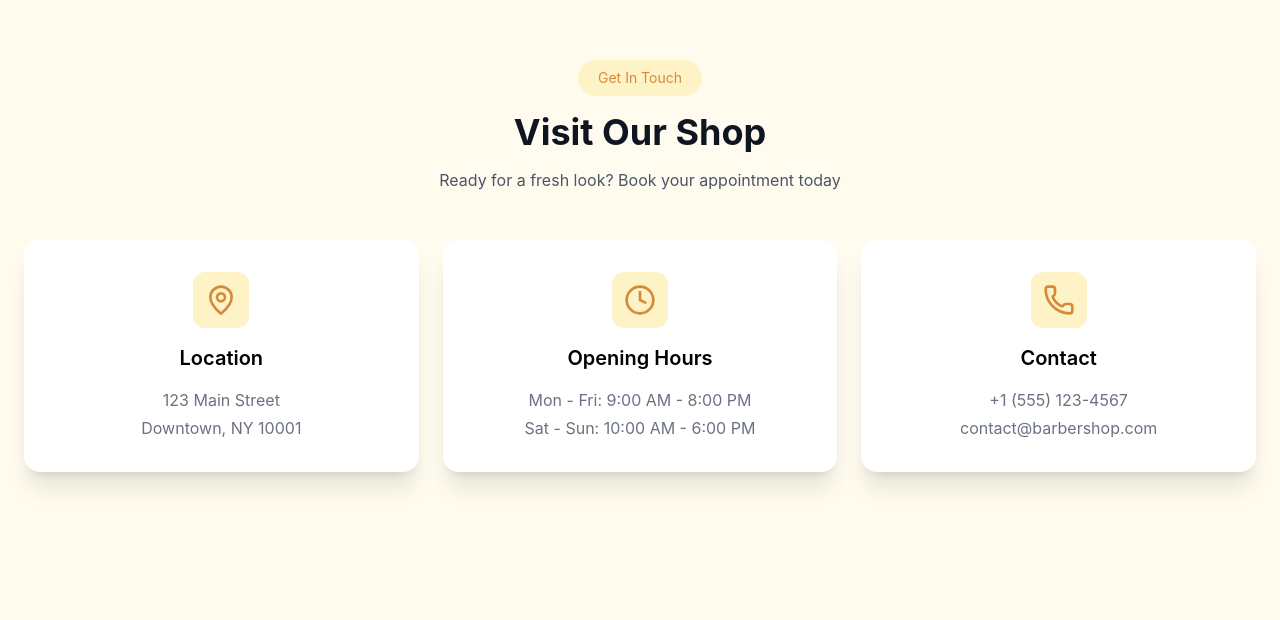
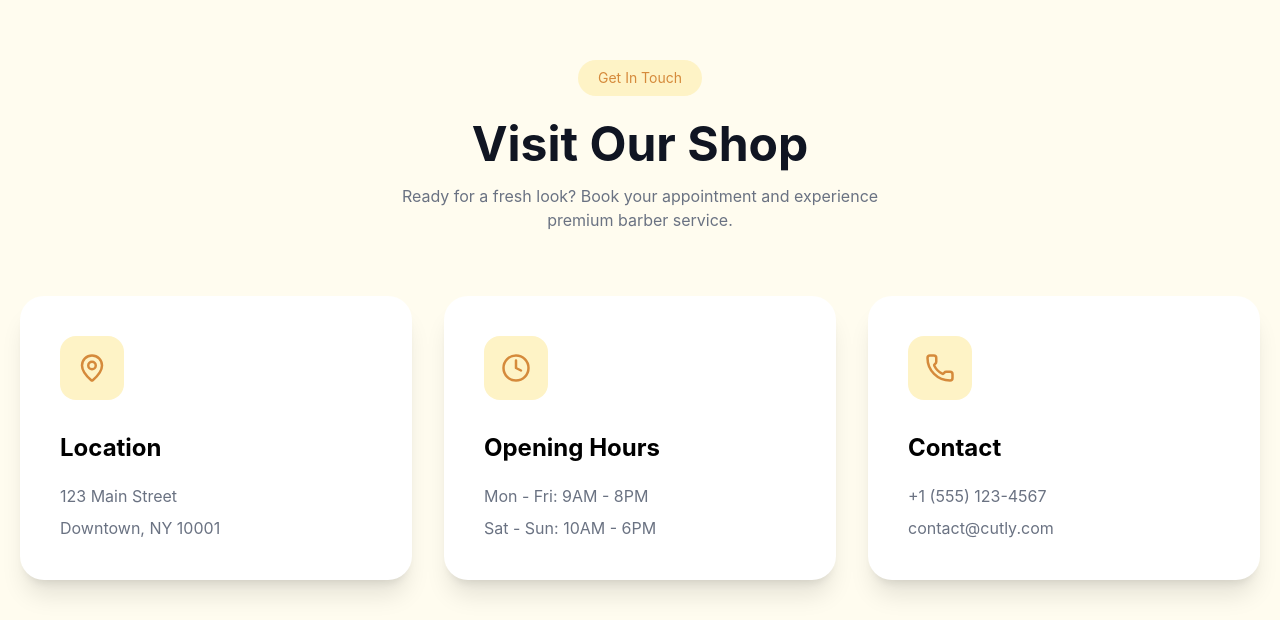
Before and after one commit to VILLARID/Cutly, a React (Vite) app in the folder frontend/: page / in a window 1280 px wide. Shown: the part 4040-4660 px from the top of the page. Built offline with nearby package versions, Linux system fonts and the light colour scheme.

Commit message:
feat(services): add desktop layout and respondive structure

```diff
--- a/frontend/src/pages/GetInTouch.jsx
+++ b/frontend/src/pages/GetInTouch.jsx
@@ -14,77 +14,159 @@ function GetInTouch() {
             id: 2,
             icon: Clock,
             title: "Opening Hours",
-            line1: "Mon - Fri: 9:00 AM - 8:00 PM",
-            line2: "Sat - Sun: 10:00 AM - 6:00 PM"
+            line1: "Mon - Fri: 9AM - 8PM",
+            line2: "Sat - Sun: 10AM - 6PM"
         },
         {
             id: 3,
             icon: Phone,
             title: "Contact",
             line1: "+1 (555) 123-4567",
-            line2: "contact@barbershop.com"
+            line2: "contact@cutly.com"
         }
     ];
 
     return (
-        <>
+
         <section
             id="contact"
-                className="relative w-full min-h-screen pt-30 pb-30 px-6 bg-[#fffcef]"
+            className="w-full py-30 px-5 bg-[#fffcef]"
         >
 
+            <div className="max-w-7xl mx-auto">
+
                 {/* Header */}
-                <div className="flex flex-col items-center text-center gap-4">
+
+                <div className="flex flex-col items-center text-center">
 
                     <div className="bg-[#fef3c6] rounded-full px-5 py-2">
+
                         <p className="text-[#d58a3b] text-sm">
                             Get In Touch
                         </p>
+
                     </div>
 
-                    <h2 className="text-3xl md:text-4xl font-bold text-[#101522]">
+                    <h2 className="text-3xl lg:text-5xl font-bold text-[#101522] mt-6">
+
                         Visit Our Shop
+
                     </h2>
 
-                    <p className="text-gray-600 max-w-md">
-                        Ready for a fresh look? Book your appointment today
+                    <p className="text-gray-500 mt-4 max-w-lg">
+
+                        Ready for a fresh look? Book your appointment
+                        and experience premium barber service.
+
                     </p>
+
                 </div>
 
-                {/* Content */}
-                <div className="grid grid-cols-1 md:grid-cols-3 gap-6 mt-12">
+
+                {/* ================= MOBILE ================= */}
+
+                <div className="flex flex-col gap-5 mt-12 lg:hidden">
 
                     {mockData.map((item) => {
+
                         const Icon = item.icon;
 
                         return (
+
                             <div
                                 key={item.id}
-                                className="flex flex-col items-center justify-center py-8 px-6 shadow-xl rounded-2xl bg-white gap-4"
+                                className="bg-white rounded-3xl shadow-lg p-6 flex items-center gap-5"
                             >
 
-                                <div className="flex justify-center items-center bg-[#fef3c6] w-14 h-14 rounded-xl">
-                                    <Icon className="text-[#d58a3b] size-8" />
+                                <div className="bg-[#fef3c6] min-w-14 h-14 rounded-2xl flex justify-center items-center">
+
+                                    <Icon className="text-[#d58a3b]"/>
+
                                 </div>
 
-                                <h3 className="text-xl font-semibold">
+                                <div>
+
+                                    <h3 className="font-semibold text-lg">
+
                                         {item.title}
+
                                     </h3>
 
-                                <div className="flex flex-col gap-1 text-gray-500 text-center">
-                                    <p>{item.line1}</p>
-                                    <p>{item.line2}</p>
+                                    <p className="text-sm text-gray-500">
+
+                                        {item.line1}
+
+                                    </p>
+
+                                    <p className="text-sm text-gray-500">
+
+                                        {item.line2}
+
+                                    </p>
+
                                 </div>
 
                             </div>
+
                         );
+
                     })}
 
                 </div>
 
+
+                {/* ================= DESKTOP ================= */}
+
+                <div className="hidden lg:grid lg:grid-cols-3 lg:gap-8 mt-16">
+
+                    {mockData.map((item) => {
+
+                        const Icon = item.icon;
+
+                        return (
+
+                            <div
+                                key={item.id}
+                                className="bg-white rounded-3xl p-10 shadow-xl hover:-translate-y-2 transition duration-500"
+                            >
+
+                                <div className="bg-[#fef3c6] w-16 h-16 rounded-2xl flex justify-center items-center">
+
+                                    <Icon
+                                        className="text-[#d58a3b]"
+                                        size={30}
+                                    />
+
+                                </div>
+
+                                <h3 className="text-2xl font-bold mt-8">
+
+                                    {item.title}
+
+                                </h3>
+
+                                <div className="mt-5 text-gray-500 flex flex-col gap-2">
+
+                                    <p>{item.line1}</p>
+
+                                    <p>{item.line2}</p>
+
+                                </div>
+
+                            </div>
+
+                        );
+
+                    })}
+
+                </div>
+
+            </div>
+
         </section>
-        </>
+
     );
+
 }
 
 export default GetInTouch;
```
Lines whose indentation alone changed are shown as unchanged.
